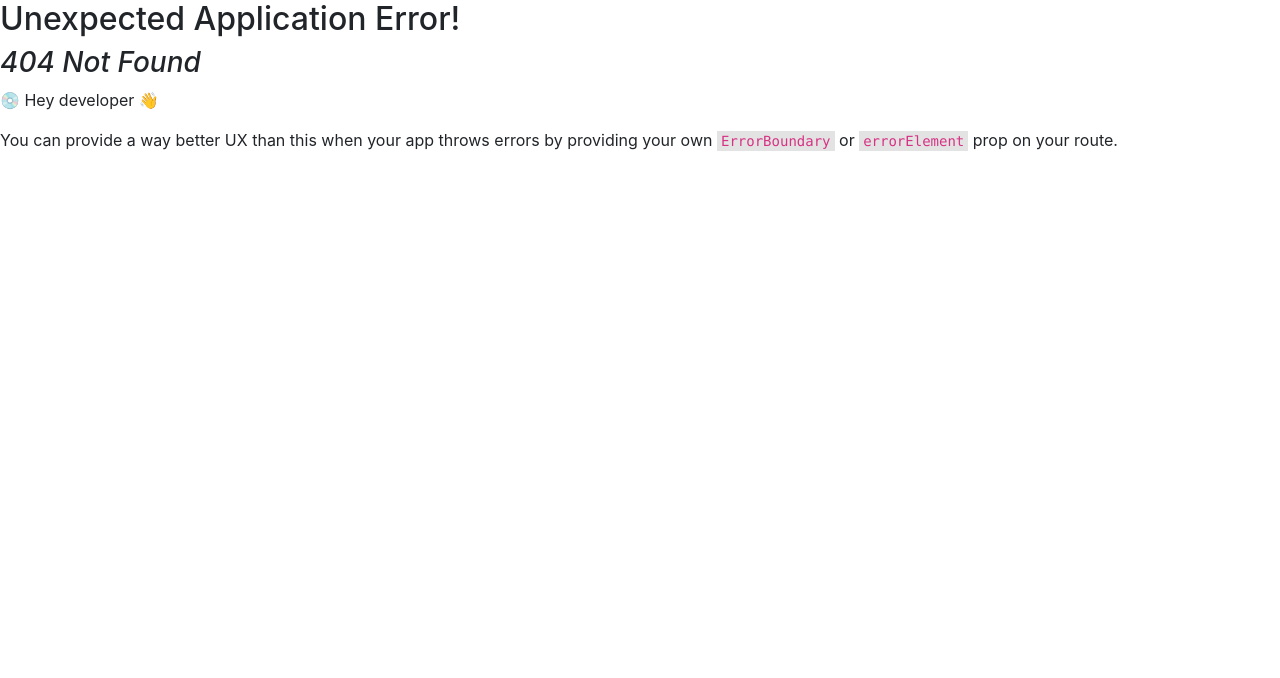
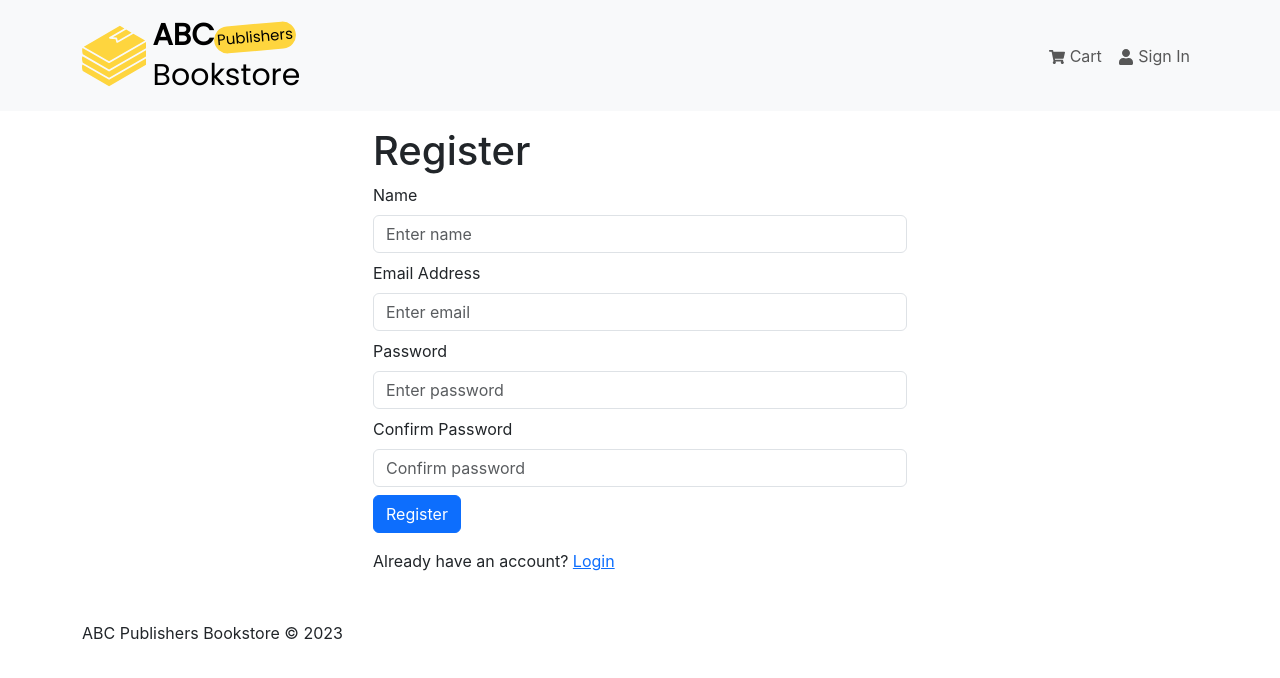
Before and after one commit to sid-lee/ABCPB, a React (Create React App) app in the folder frontend/: page /register in a window 1280 px wide. Before the commit this address had no page. Shown: the top 678 px of the page. Built offline with nearby package versions, Linux system fonts and the light colour scheme.

Commit message:
RegisterScreen added

```diff
--- a/frontend/src/components/Header.jsx
+++ b/frontend/src/components/Header.jsx
@@ -2,15 +2,30 @@
 import { FaShoppingCart, FaUser } from 'react-icons/fa';
 import { SiBookstack } from 'react-icons/si';
 import { LinkContainer } from 'react-router-bootstrap';
-import { useSelector } from 'react-redux';
+import { useSelector, useDispatch } from 'react-redux';
+import { useNavigate } from 'react-router-dom';
+import { logout } from '../slices/authSlice';
+import { useLogoutMutation } from '../slices/usersApiSlice';
 
 const Header = () => {
 
     const { cartItems } = useSelector((state) => state.cart);
     const { userInfo } = useSelector((state) => state.auth);
 
-    const logoutHandler = () => {
+    const dispatch = useDispatch();
+    const navigate = useNavigate();
 
+    const [ logoutApiCall ] = useLogoutMutation();
+
+    const logoutHandler = async() => {
+        try {
+            await logoutApiCall().unwrap();
+            dispatch(logout());
+            navigate('/login');
+
+        } catch(err){
+            console.log(err);
+        }
     }
     return (
         <header>
--- a/frontend/src/index.js
+++ b/frontend/src/index.js
@@ -20,6 +20,7 @@
 import BookScreen from './screens/BookScreen';
 import CartScreen from './screens/CartScreen';
 import LoginScreen from './screens/LoginScreen';
+import RegisterScreen from './screens/RegisterScreen';
 
 const router = createBrowserRouter(
   createRoutesFromElements(
@@ -28,6 +29,7 @@
       <Route path='/book/:id' element={<BookScreen />} />
       <Route path='/cart' element={<CartScreen />} />
       <Route path='/login' element={<LoginScreen />} />
+      <Route path='/register' element={<RegisterScreen />} />
     </Route>
   )
 )
--- /dev/null
+++ b/frontend/src/screens/RegisterScreen.jsx
@@ -0,0 +1,105 @@
+import { useState, useEffect } from 'react';
+import { Link, useLocation, useNavigate } from 'react-router-dom';
+import { Form, Button, Row, Col } from 'react-bootstrap';
+import { useDispatch, useSelector } from 'react-redux';
+import Loader from '../components/Loader';
+import FormContainer from '../components/FormContainer';
+
+import { useRegisterMutation } from '../slices/usersApiSlice';
+import { setCredentials } from '../slices/authSlice';
+import { toast } from 'react-toastify';
+
+const RegisterScreen = () => {
+  const [name, setName] = useState('');
+  const [email, setEmail] = useState('');
+  const [password, setPassword] = useState('');
+  const [confirmPassword, setConfirmPassword] = useState('');
+
+  const dispatch = useDispatch();
+  const navigate = useNavigate();
+
+  const [register, { isLoading }] = useRegisterMutation();
+
+  const { userInfo } = useSelector((state) => state.auth);
+
+  const { search } = useLocation();
+  const sp = new URLSearchParams(search);
+  const redirect = sp.get('redirect') || '/';
+
+  useEffect(() => {
+    if (userInfo) {
+      navigate(redirect);
+    }
+  }, [navigate, redirect, userInfo]);
+
+  const submitHandler = async (e) => {
+    e.preventDefault();
+
+    if (password !== confirmPassword) {
+      toast.error('Passwords do not match');
+    } else {
+      try {
+        const res = await register({ name, email, password }).unwrap();
+        dispatch(setCredentials({ ...res }));
+        navigate(redirect);
+      } catch (err) {
+        toast.error(err?.data?.message || err.error);
+      }
+    }
+  };
+
+  return (
+    <FormContainer>
+      <h1>Register</h1>
+      <Form onSubmit={submitHandler}>
+        <Form.Group className='my-2' controlId='name'>
+          <Form.Label>Name</Form.Label>
+          <Form.Control type='name' placeholder='Enter name'
+            value={name}
+            onChange={(e) => setName(e.target.value)}
+          ></Form.Control>
+        </Form.Group>
+
+        <Form.Group className='my-2' controlId='email'>
+          <Form.Label>Email Address</Form.Label>
+          <Form.Control type='email' placeholder='Enter email'
+            value={email}
+            onChange={(e) => setEmail(e.target.value)}
+          ></Form.Control>
+        </Form.Group>
+
+        <Form.Group className='my-2' controlId='password'>
+          <Form.Label>Password</Form.Label>
+          <Form.Control type='password' placeholder='Enter password'
+            value={password}
+            onChange={(e) => setPassword(e.target.value)}
+          ></Form.Control>
+        </Form.Group>
+        <Form.Group className='my-2' controlId='confirmPassword'>
+          <Form.Label>Confirm Password</Form.Label>
+          <Form.Control type='password' placeholder='Confirm password'
+            value={confirmPassword}
+            onChange={(e) => setConfirmPassword(e.target.value)}
+          ></Form.Control>
+        </Form.Group>
+
+        <Button disabled={isLoading} type='submit' variant='primary'>
+          Register
+        </Button>
+
+        {isLoading && <Loader />}
+      </Form>
+
+      <Row className='py-3'>
+        <Col>
+          Already have an account?{' '}
+          <Link to={redirect ? `/login?redirect=${redirect}` : '/login'}>
+            Login
+          </Link>
+        </Col>
+      </Row>
+    </FormContainer>
+  );
+};
+
+export default RegisterScreen;
--- a/frontend/src/slices/authSlice.js
+++ b/frontend/src/slices/authSlice.js
@@ -9,11 +9,14 @@
     initialState,
     reducers: {
         setCredentials: ( state, action ) => {
-            state.userInfo = action.payload;
+            state.userInfo = action.payload; localStorage.setItem('userInfo', JSON.stringify(action.payload))
+        },
+        logout: (state, action) => {
+            state.userInfo = null ; localStorage.removeItem('userInfo');
         }
     }
 });
 
-export const { setCredentials } = authSlice.actions;
+export const { setCredentials, logout } = authSlice.actions;
 
 export default authSlice.reducer ;
--- a/frontend/src/slices/usersApiSlice.js
+++ b/frontend/src/slices/usersApiSlice.js
@@ -5,13 +5,15 @@
 export const usersApiSlice = apiSlice.injectEndpoints({
     endpoints: ( builder ) => ({
         login: builder.mutation({
-            query: (data) => ({
-                url: `${USERS_URL}/auth`,
-                method: 'POST',
-                body: data,
-            }),
+            query: (data) => ({ url: `${USERS_URL}/auth`,  method: 'POST', body: data, }),
+        }),
+        register: builder.mutation({
+            query: (data) => ({ url: `${USERS_URL}/register`, method: 'POST', body: data, }),
+        }),
+        logout: builder.mutation({
+            query: () => ({ url: `${USERS_URL}/logout`, method: 'POST', }),
         }),
     }),
 });
 
-export const { useLoginMutation } = usersApiSlice ;
+export const { useLoginMutation, useRegisterMutation, useLogoutMutation } = usersApiSlice ;
```
Also changed, not shown: frontend/src/slices/booksApiSlice.js (+2 -6 lines), 1 other file (tests, documents, lock files or other folders).
